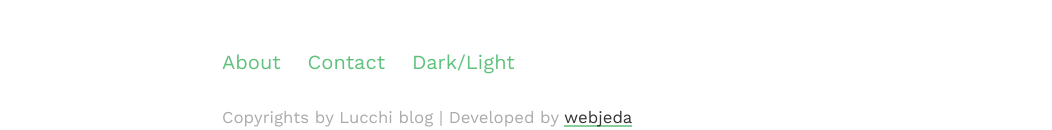
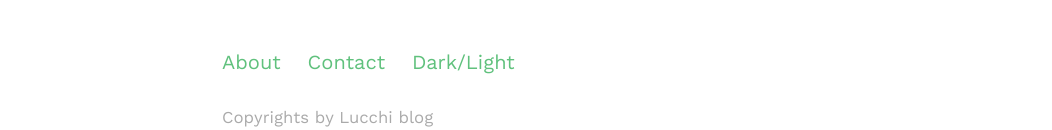
Before and after one commit to KEAIYOUAIXIAO/KEAIYOUAIXIAO.github.io, a Jekyll site: the page built from index.html, in a window 1280 px wide. Shown: the part 1289-1419 px from the top of the page, without its empty margins (18-1070 px from the left). Built offline with Jekyll 4.4.1, drawn with Linux system fonts in a browser that asks for light colours; the list of posts is cut into pages by our own code.

Commit message:
Update default.html

```diff
--- a/_layouts/default.html
+++ b/_layouts/default.html
@@ -35,8 +35,6 @@
             <p class="copy">
                 <small>Copyrights by
                     {{site.title}}
-                    | Developed by
-                    <a href="http://webjeda.com">webjeda</a>
                 </small>
             </p>
         </footer>
```
